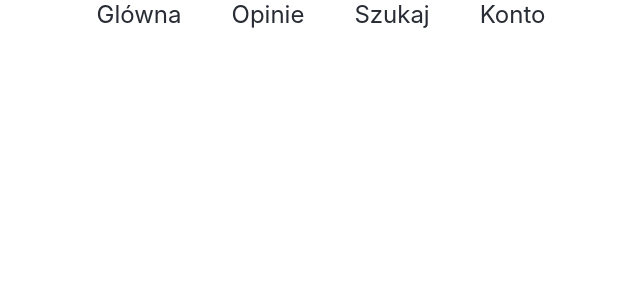
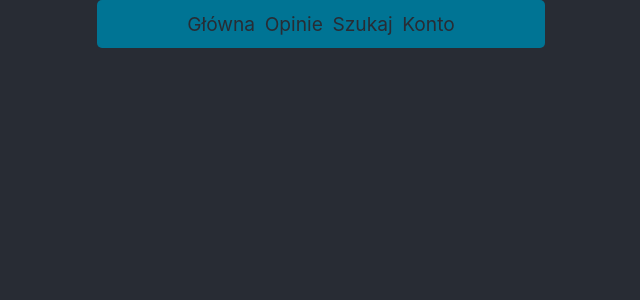
Before and after one commit to Damek34/ProjektReact, a React (Create React App) app: page / in a window 1280 px wide. Shown: the top 300 px of the page, without its empty margins (319-959 px from the left). Built offline with nearby package versions, Linux system fonts and the light colour scheme.

Commit message:
Wygląd i routing
routing nie działa do końca

```diff
--- a/src/App.css
+++ b/src/App.css
@@ -2,50 +2,34 @@
   text-align: center;
 }
 
-.App-logo {
-  height: 40vmin;
-  pointer-events: none;
-}
-
-@media (prefers-reduced-motion: no-preference) {
-  .App-logo {
-    animation: App-logo-spin infinite 20s linear;
-  }
-}
-
-.App-header {
-  background-color: #282c34;
-  min-height: 100vh;
-  display: flex;
-  flex-direction: column;
-  align-items: center;
-  justify-content: center;
-  font-size: calc(10px + 2vmin);
-  color: white;
-}
-
-.App-link {
-  color: #61dafb;
-}
-
-@keyframes App-logo-spin {
-  from {
-    transform: rotate(0deg);
-  }
-  to {
-    transform: rotate(360deg);
-  }
-}
-
 .menu {
-  padding-inline: 25px;
+  padding-inline: 2%;
   display: flex;
   justify-content: center;
+
 }
 
 .menuA {
   color: #282c34;
-  font-size: 24px;
+  font-size: 1.5vw;
   text-decoration: none;
 
 }
+
+.body{
+  background-color: #282c34;
+  height: 100vh;
+  display: flex;
+  justify-content: center;
+
+}
+
+nav{
+  background-color: #007494;
+  width: 35%;
+  height: 6%;
+  border-radius: 5px;
+  display: flex;
+  align-items: center;
+  justify-content: center;
+}
--- a/src/App.js
+++ b/src/App.js
@@ -1,10 +1,26 @@
-//import logo from './logo.svg';
 import './App.css';
+import { BrowserRouter, Switch, Route, Router, Routes, Link } from 'react-router-dom';
 import Menu from './components/menu'
+import Glowna from './pages/Glowna';
+import Opinie from './pages/Opinie';
+import Szukaj from './pages/Szukaj';
+import Konto from './pages/Konto';
 
 function App() {
   return (
-    <Menu></Menu>
+    <BrowserRouter>
+      <div className='body'>
+        <nav>
+          <Menu />
+        </nav>
+        <Routes>
+          <Route path="./pages/glowna" component={Glowna} />
+          <Route path="./pages/opinie" component={Opinie} />
+          <Route path="./pages/szukaj" component={Szukaj} />
+          <Route path="./pages/Konto" component={Konto} />
+        </Routes>
+      </div>
+    </BrowserRouter>
   );
 }
 
--- a/src/components/MenuItem.jsx
+++ b/src/components/MenuItem.jsx
@@ -1,4 +1,5 @@
 import React, { useState } from 'react';
+import { BrowserRouter, Switch, Route, Router, Routes, Link } from 'react-router-dom';
 
 export default function MenuItem({name, link}){
     const [name2, setName] = useState(name)
@@ -6,7 +7,7 @@ export default function MenuItem({name, link}){
 
     return (
     <div className="menu">
-        <a href={link} className="menuA">{name}</a>
+        <Link to={link} className="menuA">{name}</Link>
     </div>
     );
 }
--- a/src/components/menu.jsx
+++ b/src/components/menu.jsx
@@ -1,17 +1,18 @@
 import React from 'react';
+import { BrowserRouter, Switch, Route, Router, Routes, Link } from 'react-router-dom';
 import MenuItem from './MenuItem';
 
 export default function Menu(){
     const arr = [
-        {name: "Glówna", link: 'glowna.html'},
-        {name: "Opinie", link: 'opinie.html'},
-        {name: "Szukaj", link: 'szukaj.html'},
-        {name: "Konto", link: 'konto.html'}
+        {name: "Główna"},
+        {name: "Opinie"},
+        {name: "Szukaj"},
+        {name: "Konto"}
     ]
     return (
     <div className='menu'>
       {arr.map((link) => (
-        <MenuItem name={link.name} link={link.link}/>
+        <MenuItem name={link.name}/>
       ))}
     </div>
   );
--- /dev/null
+++ b/src/pages/Glowna.js
@@ -0,0 +1,4 @@
+function Glowna() {
+  return <h1>Strona Główna</h1>;
+}
+export default Glowna;
--- /dev/null
+++ b/src/pages/Konto.js
@@ -0,0 +1,4 @@
+function Konto() {
+    return <h1>Strona Konto</h1>;
+  }
+  export default Konto;
--- /dev/null
+++ b/src/pages/Opinie.js
@@ -0,0 +1,5 @@
+function Opinie() {
+    return <h1>Strona Opinie</h1>;
+  }
+
+  export default Opinie;
--- /dev/null
+++ b/src/pages/Szukaj.js
@@ -0,0 +1,5 @@
+function Szukaj() {
+    return <h1>Strona Szukaj</h1>;
+  }
+
+  export default Szukaj;
```
